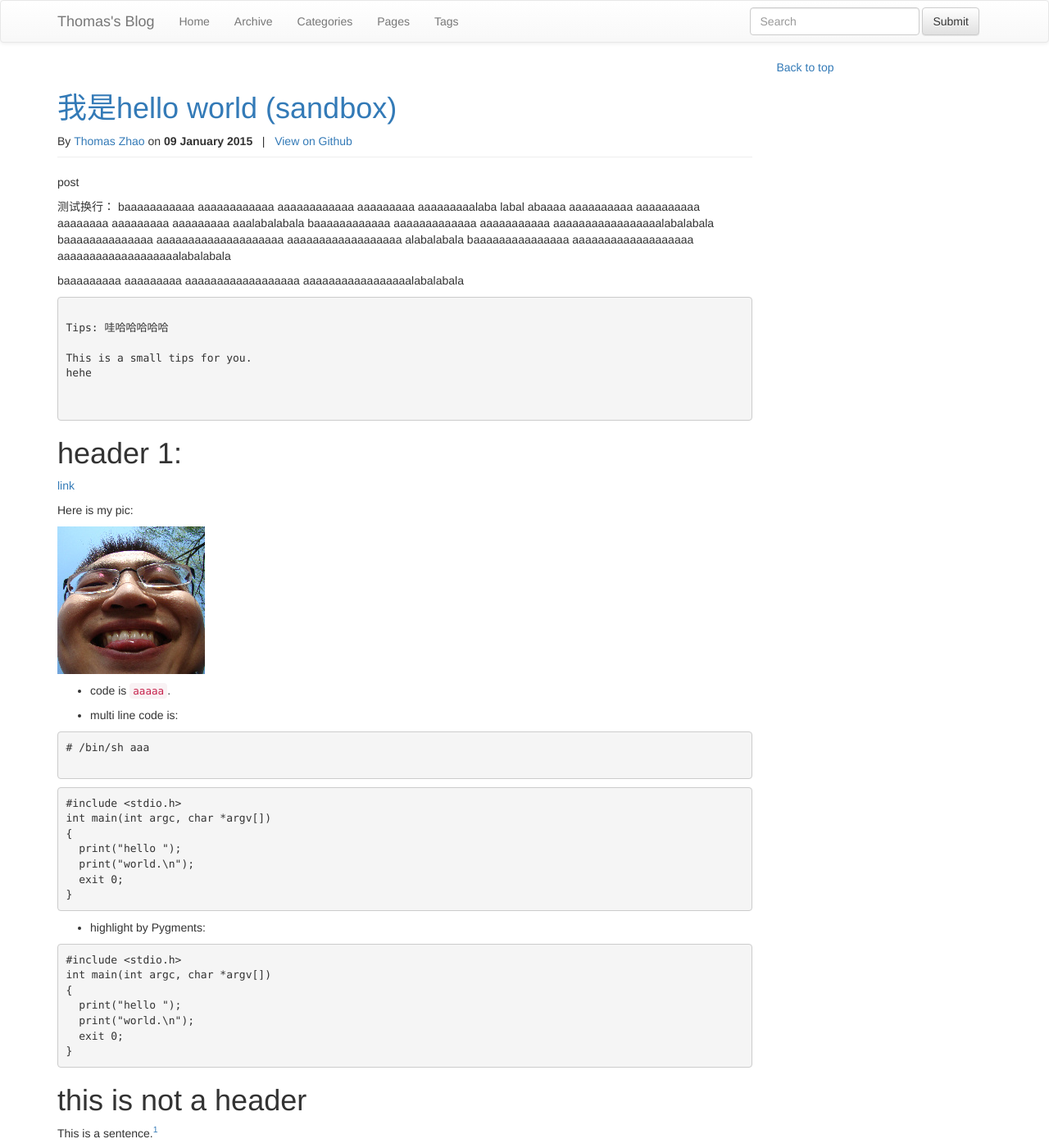
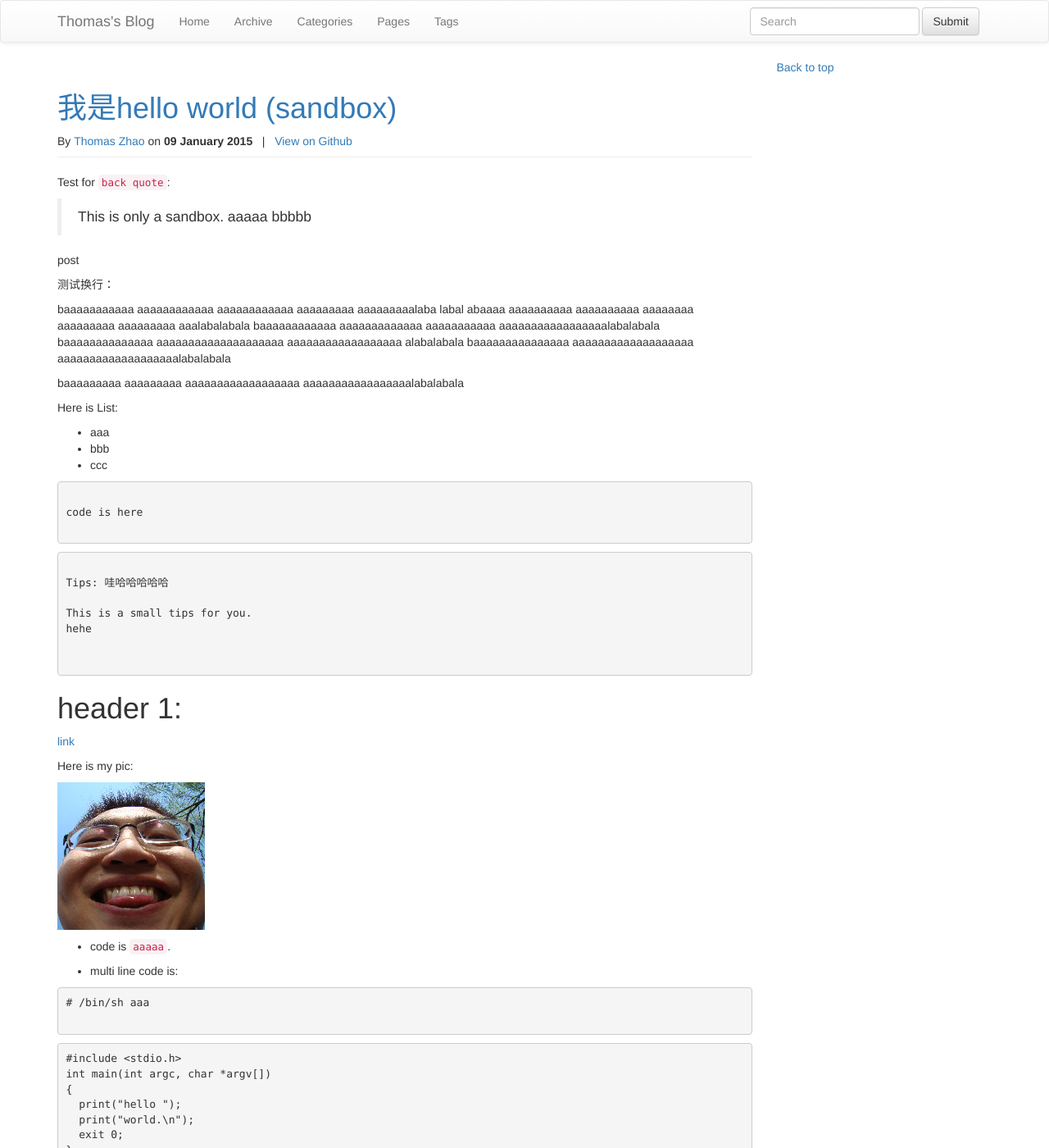
Before and after one commit to thomaszhao/thomaszhao.github.io, a Jekyll site: the page built from _posts/core-samples/2015-01-09-hello_world2.md, in a window 1280 px wide and 1400 px high. Shown: the whole window at 82% size. Built offline with Jekyll 4.4.1, drawn with Linux system fonts in a browser that asks for light colours; nearby versions of some CDN libraries; library files that are not in the unit come from our copies; comment, search, counter and statistics services are not loaded; some of the changed text lies outside the part shown.

Commit message:
sandbox: testing `back quote`.

````diff
--- a/_posts/core-samples/2015-01-09-hello_world2.md
+++ b/_posts/core-samples/2015-01-09-hello_world2.md
@@ -9,15 +9,38 @@ tags : [beginner, sandbox]
 ---
 {% include JB/setup %}
 
+
+Test for `back quote`:
+
+> This is only a sandbox.
+> aaaaa
+> bbbbb
+
+
 {{ page.layout }}
 
 测试换行：
+
 baaaaaaaaaaa aaaaaaaaaaaa aaaaaaaaaaaa aaaaaaaaa aaaaaaaaalaba labal abaaaa aaaaaaaaaa aaaaaaaaaa aaaaaaaa aaaaaaaaa aaaaaaaaa aaalabalabala
 baaaaaaaaaaaa aaaaaaaaaaaaa aaaaaaaaaaa aaaaaaaaaaaaaaaaalabalabala
 baaaaaaaaaaaaaa aaaaaaaaaaaaaaaaaaaa aaaaaaaaaaaaaaaaaa alabalabala
 baaaaaaaaaaaaaaa aaaaaaaaaaaaaaaaaaa aaaaaaaaaaaaaaaaaaalabalabala
 
 baaaaaaaaa aaaaaaaaa aaaaaaaaaaaaaaaaaa aaaaaaaaaaaaaaaaalabalabala
+
+
+Here is List:
+
+* aaa
+* bbb
+* ccc
+
+
+~~~
+
+code is here
+
+~~~
 
 
 ``` tips
@@ -64,6 +87,7 @@ int main(int argc, char *argv[])
 
 * highlight by Pygments:
 
+```
 {% highlight c linenos %}
 #include <stdio.h>
 int main(int argc, char *argv[])
@@ -73,8 +97,13 @@ int main(int argc, char *argv[])
   exit 0;
 }
 {% endhighlight c %}
+```
 
 #this is not a header
+
+[1]  aaaa;
+
+[X] todo
 
 This is a sentence.[^1]
 
````
